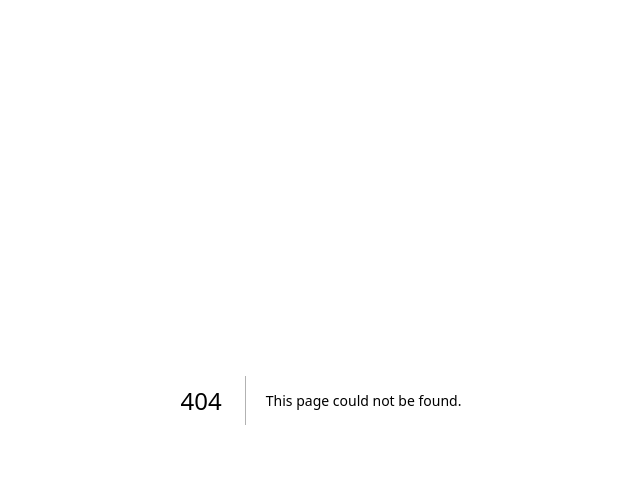
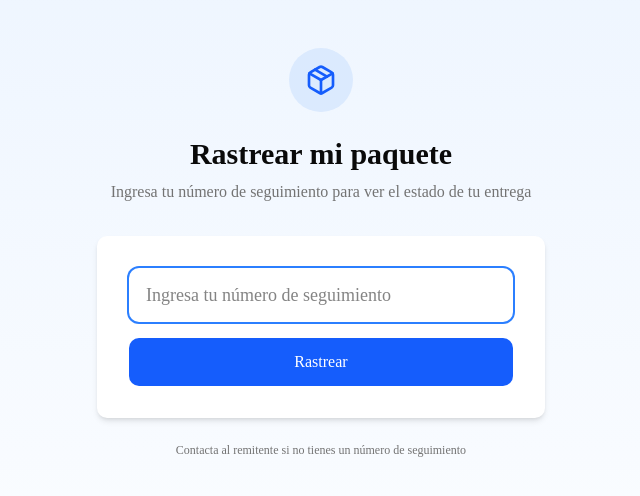
Before and after one commit to aogallo/package-tracker, a Next.js app: page /track in a window 1280 px wide. Before the commit this address had no page. Shown: the top 496 px of the page, without its empty margins (319-959 px from the left). Built offline with nearby package versions, Linux system fonts and the light colour scheme.

Commit message:
docs: improve README with project documentation

```diff
--- /dev/null
+++ b/src/app/track/page.tsx
@@ -0,0 +1,61 @@
+'use client';
+
+import { useState } from 'react';
+import { useRouter } from 'next/navigation';
+import { Package } from 'lucide-react';
+
+export default function TrackPage() {
+  const [trackingNumber, setTrackingNumber] = useState('');
+  const router = useRouter();
+
+  const handleSubmit = (e: React.FormEvent) => {
+    e.preventDefault();
+    if (trackingNumber.trim()) {
+      router.push(`/track/${trackingNumber.trim()}`);
+    }
+  };
+
+  return (
+    <div className="min-h-screen bg-gradient-to-b from-blue-50 to-white py-12 px-4">
+      <div className="max-w-md mx-auto">
+        {/* Hero Section */}
+        <div className="text-center mb-8">
+          <div className="inline-flex items-center justify-center w-16 h-16 bg-blue-100 rounded-full mb-6">
+            <Package className="w-8 h-8 text-blue-600" />
+          </div>
+          <h1 className="text-3xl font-bold text-foreground mb-2">Rastrear mi paquete</h1>
+          <p className="text-muted-foreground">
+            Ingresa tu número de seguimiento para ver el estado de tu entrega
+          </p>
+        </div>
+
+        {/* Search Form */}
+        <div className="bg-white rounded-lg shadow-md p-8">
+          <form onSubmit={handleSubmit} className="space-y-4">
+            <div>
+              <input
+                type="text"
+                value={trackingNumber}
+                onChange={(e) => setTrackingNumber(e.target.value)}
+                placeholder="Ingresa tu número de seguimiento"
+                className="w-full px-4 py-3 border border-gray-300 rounded-lg text-lg focus:outline-none focus:ring-2 focus:ring-blue-500 focus:border-transparent"
+                autoFocus
+              />
+            </div>
+            <button
+              type="submit"
+              className="w-full bg-blue-600 text-white py-3 rounded-lg font-medium hover:bg-blue-700 transition-colors"
+            >
+              Rastrear
+            </button>
+          </form>
+        </div>
+
+        {/* Help Text */}
+        <p className="text-xs text-center text-muted-foreground mt-6">
+          Contacta al remitente si no tienes un número de seguimiento
+        </p>
+      </div>
+    </div>
+  );
+}
```
Also changed, not shown: 1 other file (tests, documents, lock files or other folders).
